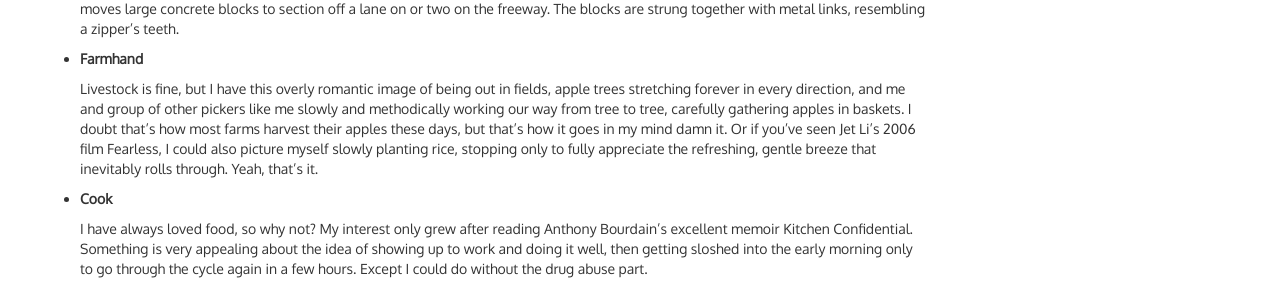
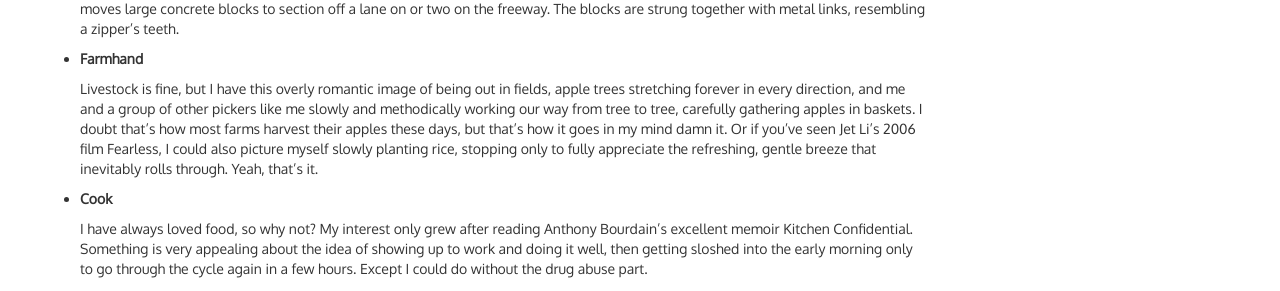
Before and after one commit to dagnir/dagnir.github.io, a Jekyll site: the page built from _posts/2015-04-18-odd-jobs.markdown, in a window 1280 px wide. Shown: the part 423-714 px from the top of the page. Built offline with Jekyll 4.4.1, drawn with Linux system fonts in a browser that asks for light colours; nearby versions of some CDN libraries.

Commit message:
Fix grammar.

```diff
--- a/_posts/2015-04-18-odd-jobs.markdown
+++ b/_posts/2015-04-18-odd-jobs.markdown
@@ -13,7 +13,7 @@ When I was younger, I knew that I would eventually end up in some type of “res
 
 -   **Farmhand**
 
-    Livestock is fine, but I have this overly romantic image of being out in fields, apple trees stretching forever in every direction, and me and group of other pickers like me slowly and methodically working our way from tree to tree, carefully gathering apples in baskets. I doubt that’s how most farms harvest their apples these days, but that’s how it goes in my mind damn it. Or if you’ve seen Jet Li’s 2006 film Fearless, I could also picture myself slowly planting rice, stopping only to fully appreciate the refreshing, gentle breeze that inevitably rolls through. Yeah, that’s it.
+    Livestock is fine, but I have this overly romantic image of being out in fields, apple trees stretching forever in every direction, and me and a group of other pickers like me slowly and methodically working our way from tree to tree, carefully gathering apples in baskets. I doubt that’s how most farms harvest their apples these days, but that’s how it goes in my mind damn it. Or if you’ve seen Jet Li’s 2006 film Fearless, I could also picture myself slowly planting rice, stopping only to fully appreciate the refreshing, gentle breeze that inevitably rolls through. Yeah, that’s it.
 
 -   **Cook**
 
```
